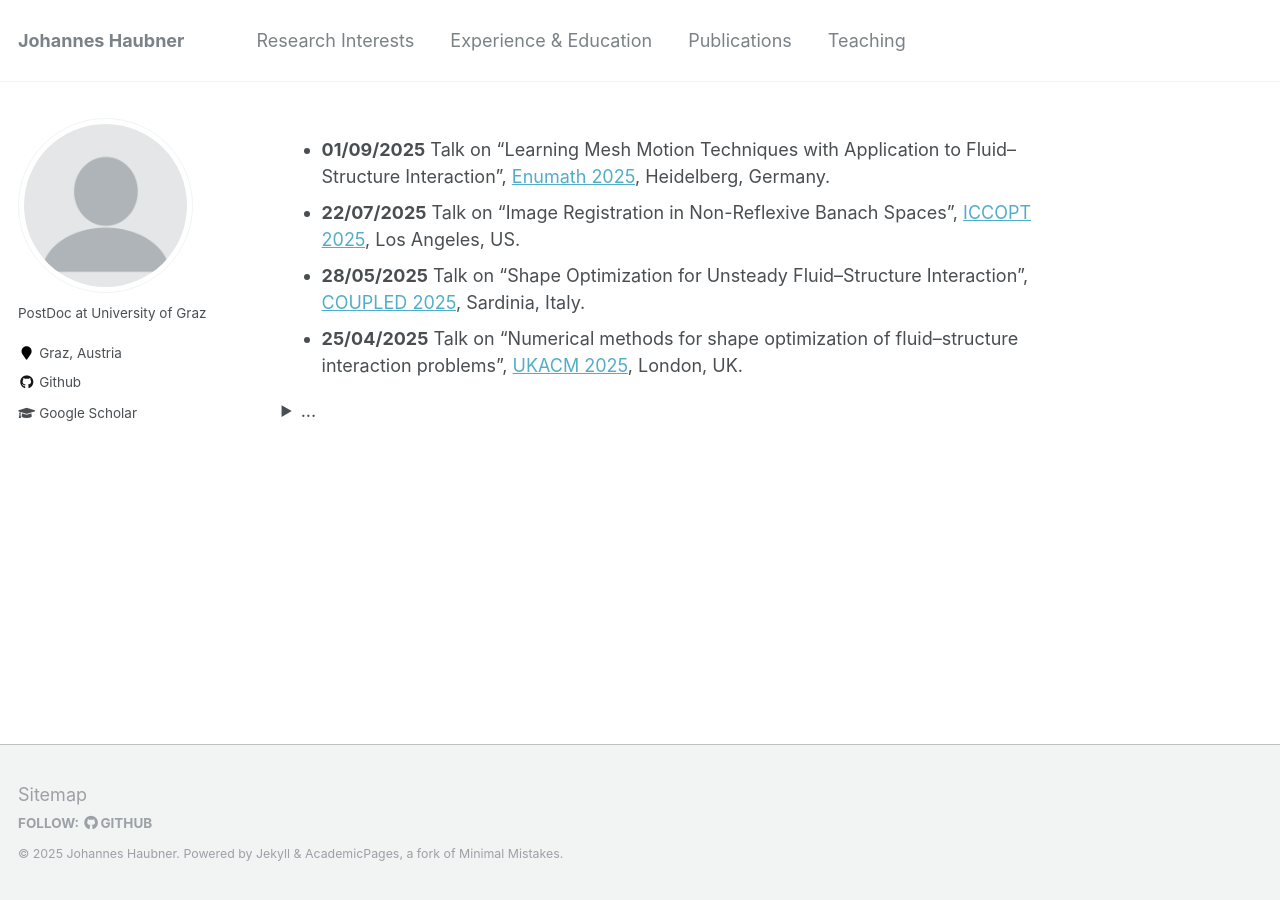
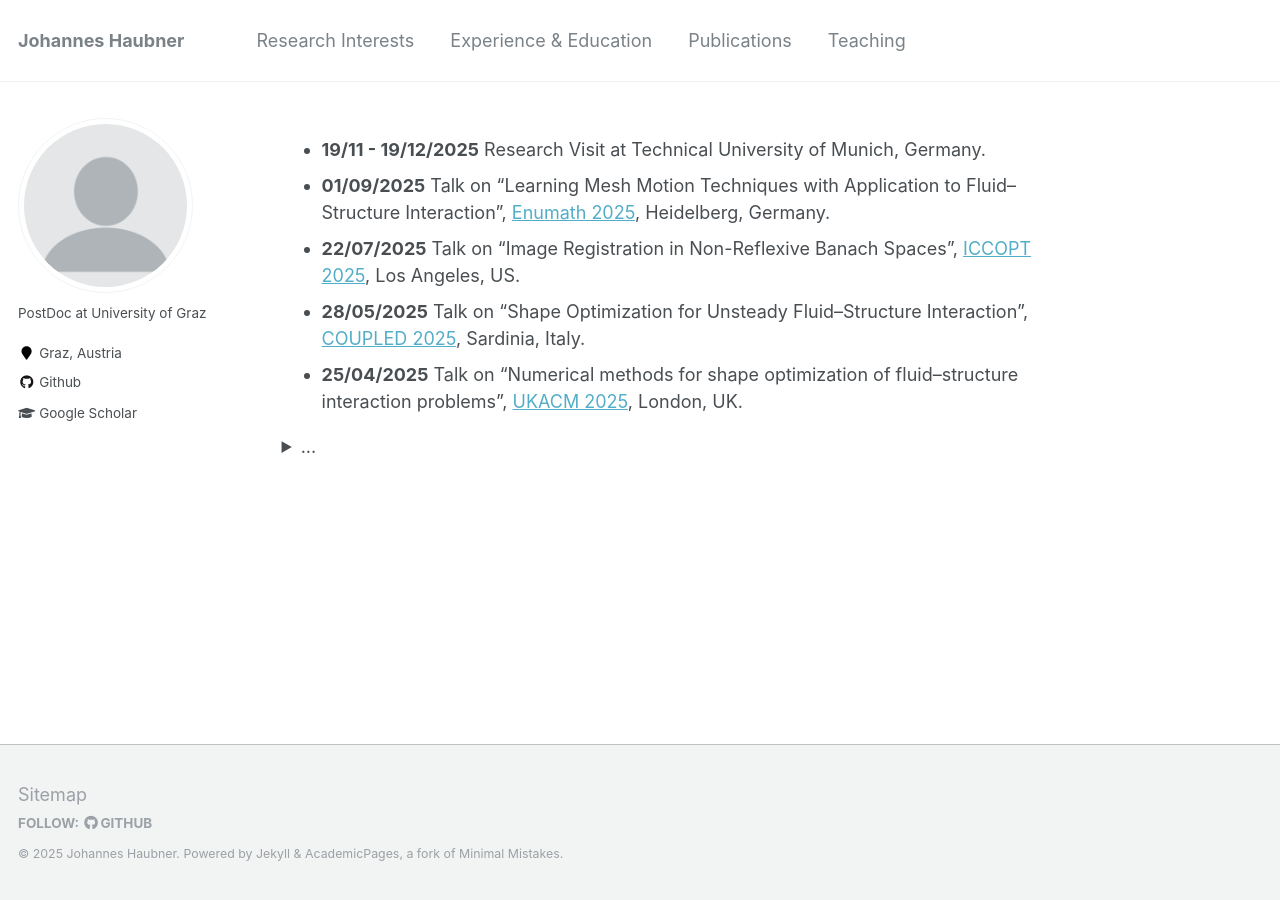
Before and after one commit to JohannesHaubner/johanneshaubner.github.io, a Jekyll site: the page built from _pages/about.md, in a window 1280 px wide. Built offline with Jekyll 4.4.1, drawn with Linux system fonts in a browser that asks for light colours.

Commit message:
Add research visit entry to about page

```diff
--- a/_pages/about.md
+++ b/_pages/about.md
@@ -8,6 +8,7 @@ redirect_from:
   - /about.html
 ---
 
+- **19/11 - 19/12/2025** Research Visit at Technical University of Munich, Germany.
 - **01/09/2025** Talk on "Learning Mesh Motion Techniques with Application to Fluid--Structure Interaction", <a href="https://enumath2025.eu/">Enumath 2025</a>, Heidelberg, Germany.
 - **22/07/2025** Talk on "Image Registration in Non-Reflexive Banach Spaces", <a href="https://sites.google.com/view/iccopt2025/home">ICCOPT 2025</a>, Los Angeles, US.
 - **28/05/2025** Talk on "Shape Optimization for Unsteady Fluid--Structure Interaction", <a href="https://coupled2025.cimne.com">COUPLED 2025</a>, Sardinia, Italy.
```
